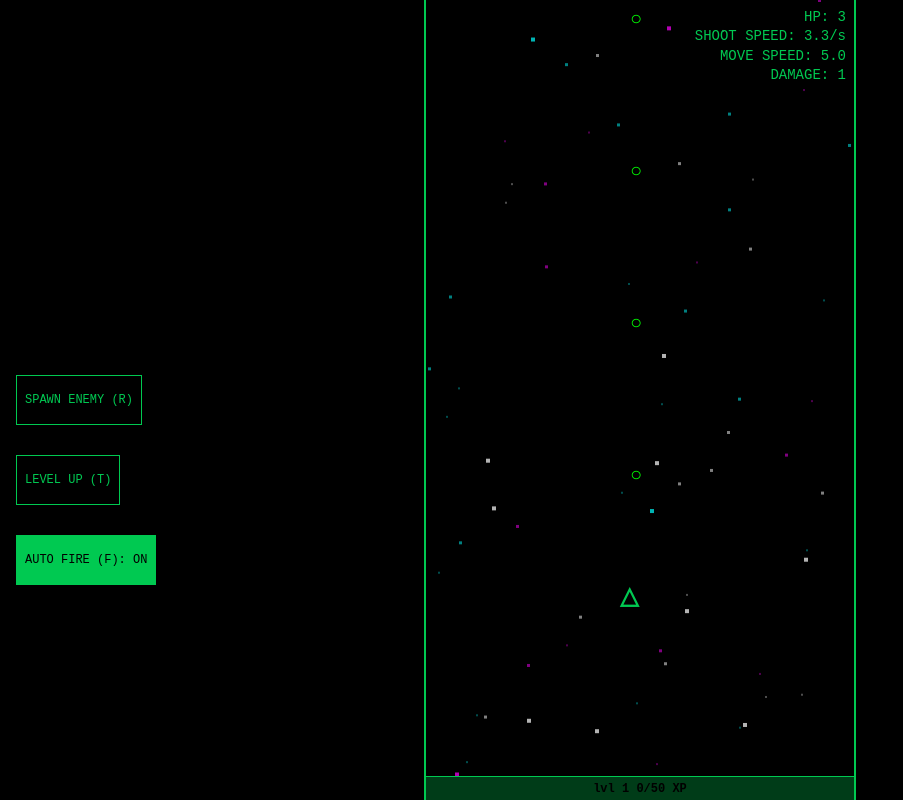
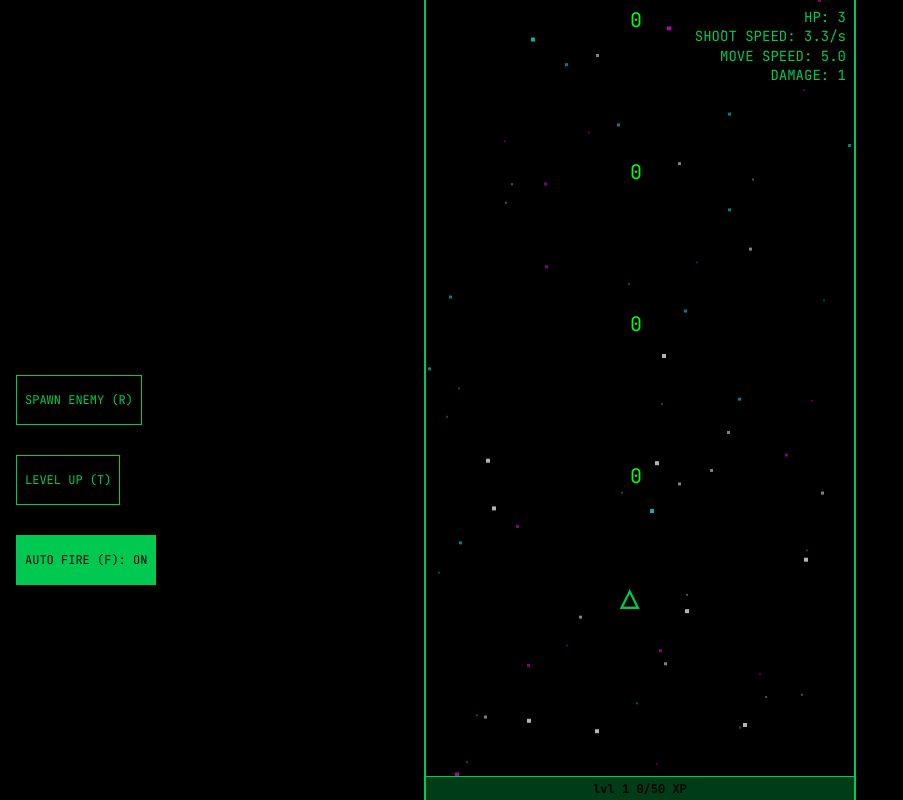
Before and after one commit to v3xZERO/shootemup, a Next.js app: page / in a window 1280 px wide. Both pictures are taken after a click on the button "PLAY". Shown: the whole page, without its empty margins (0-903 px from the left). Built offline with nearby package versions, Linux system fonts and the light colour scheme.

Commit message:
added visual changes and optimizations

```diff
--- a/src/app/globals.css
+++ b/src/app/globals.css
@@ -18,7 +18,6 @@ html, body {
 body {
   background: var(--terminal-black);
   color: var(--terminal-green);
-  font-family: "Courier New", Courier, monospace;
   overflow: hidden;
   margin: 0;
 }
--- a/src/app/layout.tsx
+++ b/src/app/layout.tsx
@@ -1,5 +1,8 @@
 import type { Metadata } from "next";
+import { JetBrains_Mono } from "next/font/google";
 import "./globals.css";
+
+const jetbrainsMono = JetBrains_Mono({ subsets: ["latin"] });
 
 export const metadata: Metadata = {
   title: "Shoot Em Up",
@@ -13,7 +16,7 @@ export default function RootLayout({
 }>) {
   return (
     <html lang="en">
-      <body>{children}</body>
+      <body className={jetbrainsMono.className}>{children}</body>
     </html>
   );
 }
--- a/src/app/page.tsx
+++ b/src/app/page.tsx
@@ -103,7 +103,6 @@ const Home = () => {
         })
         .filter((b) => b !== null && (b.explodeFrame === undefined || b.explodeFrame > 0)) as BulletType[];
 
-      const bulletsToRemove = new Set<number>();
       state.enemies = state.enemies.map((enemy) => {
         if (enemy.isExploding) return enemy;
 
@@ -115,7 +114,10 @@ const Home = () => {
         );
 
         if (hitBullet) {
-          bulletsToRemove.add(hitBullet.id);
+          const updatedBullets = state.bullets.map((b) =>
+            b.id === hitBullet.id ? { ...b, explodeFrame: 7 } : b
+          );
+          state.bullets = updatedBullets;
           const newHealth = enemy.health - BULLET_DAMAGE;
 
           const hitPlayerOnBullet =
@@ -151,8 +153,6 @@ const Home = () => {
         }
         return newEnemy;
       }).filter((e) => e.y < screenSize.height + ENEMY_SIZE || e.isExploding);
-
-      state.bullets = state.bullets.filter((b) => !bulletsToRemove.has(b.id));
 
       state.enemies = state.enemies
         .map((e) => {
--- a/src/presentation/components/Bullet.tsx
+++ b/src/presentation/components/Bullet.tsx
@@ -1,3 +1,4 @@
+import { memo } from "react";
 import { Bullet as BulletType } from "../types";
 import { BULLET_SIZE } from "../constants";
 
@@ -5,20 +6,20 @@ interface BulletProps {
   bullet: BulletType;
 }
 
-const Bullet = ({ bullet }: BulletProps) => {
+const Bullet = memo(({ bullet }: BulletProps) => {
   return (
     <div
-      key={bullet.id}
-      className="absolute text-xl"
+      className="absolute text-xl will-change-transform"
       style={{
-        left: bullet.x - BULLET_SIZE / 2,
-        top: bullet.y - BULLET_SIZE / 2,
+        transform: `translate(${bullet.x - BULLET_SIZE / 2}px, ${bullet.y - BULLET_SIZE / 2}px)`,
         color: bullet.explodeFrame !== undefined ? "orange" : "#00ff00",
       }}
     >
-      {bullet.explodeFrame !== undefined ? "@" : "○"}
+      {bullet.explodeFrame !== undefined ? "@" : "0"}
     </div>
   );
-};
+});
+
+Bullet.displayName = "Bullet";
 
 export default Bullet;
--- a/src/presentation/components/Enemy.tsx
+++ b/src/presentation/components/Enemy.tsx
@@ -1,3 +1,4 @@
+import { memo } from "react";
 import { Enemy as EnemyType } from "../types";
 import { ENEMY_SIZE } from "../constants";
 
@@ -5,7 +6,7 @@ interface EnemyProps {
   enemy: EnemyType;
 }
 
-const Enemy = ({ enemy }: EnemyProps) => {
+const Enemy = memo(({ enemy }: EnemyProps) => {
   const getDeathColor = () => {
     if ((enemy.explodeFrame ?? 0) > 10) return "yellow";
     if ((enemy.explodeFrame ?? 0) > 5) return "darkorange";
@@ -14,11 +15,9 @@ const Enemy = ({ enemy }: EnemyProps) => {
 
   return (
     <div
-      key={enemy.id}
-      className="absolute text-2xl font-bold"
+      className="absolute text-2xl font-bold will-change-transform"
       style={{
-        left: enemy.x - ENEMY_SIZE / 2,
-        top: enemy.y - ENEMY_SIZE / 2,
+        transform: `translate(${enemy.x - ENEMY_SIZE / 2}px, ${enemy.y - ENEMY_SIZE / 2}px)`,
         color: enemy.flashFrame !== undefined ? "red" : enemy.isExploding ? getDeathColor() : "#00ff00",
       }}
     >
@@ -31,6 +30,8 @@ const Enemy = ({ enemy }: EnemyProps) => {
         : "<*>"}
     </div>
   );
-};
+});
+
+Enemy.displayName = "Enemy";
 
 export default Enemy;
--- a/src/presentation/components/Player.tsx
+++ b/src/presentation/components/Player.tsx
@@ -1,3 +1,4 @@
+import { memo } from "react";
 import { PlayerPos } from "../types";
 import { PLAYER_SIZE } from "../constants";
 
@@ -5,18 +6,19 @@ interface PlayerProps {
   playerPos: PlayerPos;
 }
 
-const Player = ({ playerPos }: PlayerProps) => {
+const Player = memo(({ playerPos }: PlayerProps) => {
   return (
     <div
-      className="absolute text-green-500 text-2xl font-bold"
+      className="absolute text-green-500 text-2xl font-bold will-change-transform"
       style={{
-        left: playerPos.x - PLAYER_SIZE / 2,
-        top: playerPos.y - PLAYER_SIZE / 2,
+        transform: `translate(${playerPos.x - PLAYER_SIZE / 2}px, ${playerPos.y - PLAYER_SIZE / 2}px)`,
       }}
     >
       △
     </div>
   );
-};
+});
+
+Player.displayName = "Player";
 
 export default Player;
```
